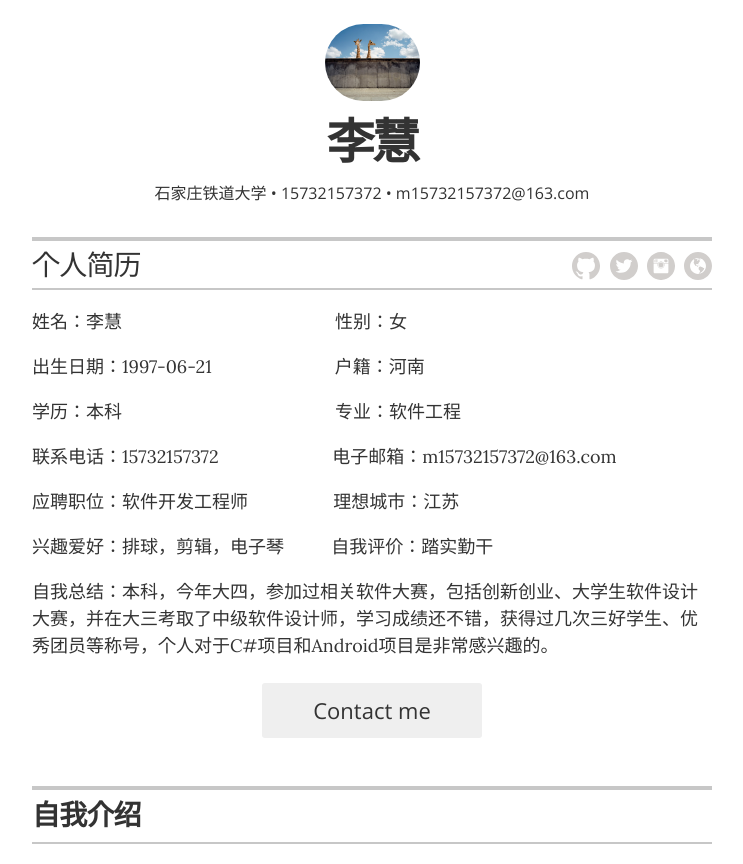
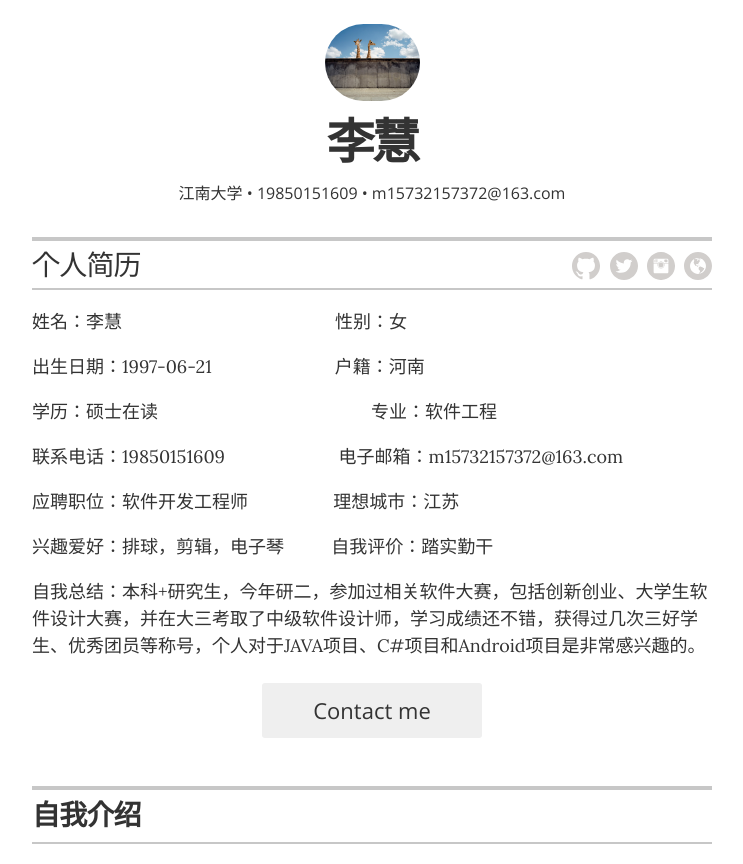
Before and after one commit to Rebecca3150/Rebecca3150.github.io, a Jekyll site: the page built from index.html, in a window 1280 px wide and 900 px high, cut to the strip 0-864 px from the top of the window. Shown: the whole strip, without its empty margins (268-1011 px from the left). Built offline with Jekyll 4.4.1, drawn with Linux system fonts in a browser that asks for light colours.

Commit message:
Update _config.yml

```diff
--- a/_config.yml
+++ b/_config.yml
@@ -14,22 +14,22 @@ resume_name:                    "李慧"
 resume_title:                   "个人简历"
 
 # used for the contact button in _layouts/resume.html
-resume_contact_email:           "15732157372@163.com"
+resume_contact_email:           "m15732157372@163.com"
 
 # the next two items are used for schema itemprops in _layouts/resume.html
-resume_contact_telephone:       "15732157372"
-resume_contact_address:         "石家庄铁道大学"
+resume_contact_telephone:       "19850151609"
+resume_contact_address:         "江南大学"
 
-resume_header_contact_info:     "石家庄铁道大学 • 15732157372 • m15732157372@163.com"
+resume_header_contact_info:     "江南大学 • 19850151609 • m15732157372@163.com"
 display_header_contact_info:    "true"
 
 resume_header_intro: "<p>姓名：李慧 &nbsp;&nbsp;&nbsp;&nbsp;&nbsp;&nbsp;&nbsp;&nbsp;&nbsp;&nbsp;&nbsp;&nbsp;&nbsp;&nbsp;&nbsp;&nbsp;&nbsp;&nbsp;&nbsp;&nbsp;&nbsp;&nbsp;&nbsp;&nbsp;&nbsp;&nbsp;&nbsp;&nbsp;&nbsp;&nbsp;&nbsp;&nbsp;&nbsp;&nbsp;&nbsp;&nbsp;&nbsp;&nbsp;&nbsp;&nbsp;&nbsp;&nbsp;&nbsp; 性别：女</p>
 <p>出生日期：1997-06-21 &nbsp;&nbsp;&nbsp;&nbsp;&nbsp;&nbsp;&nbsp;&nbsp;&nbsp;&nbsp;&nbsp;&nbsp;&nbsp;&nbsp;&nbsp;&nbsp;&nbsp;&nbsp;&nbsp;&nbsp;&nbsp;&nbsp;&nbsp;&nbsp; 户籍：河南</p>
-<p>学历：本科 &nbsp;&nbsp;&nbsp;&nbsp;&nbsp;&nbsp;&nbsp;&nbsp;&nbsp;&nbsp;&nbsp;&nbsp;&nbsp;&nbsp;&nbsp;&nbsp;&nbsp;&nbsp;&nbsp;&nbsp;&nbsp;&nbsp;&nbsp;&nbsp;&nbsp;&nbsp;&nbsp;&nbsp;&nbsp;&nbsp;&nbsp;&nbsp;&nbsp;&nbsp;&nbsp;&nbsp;&nbsp;&nbsp;&nbsp;&nbsp;&nbsp;&nbsp;&nbsp; 专业：软件工程</p>
-<p>联系电话：15732157372 &nbsp;&nbsp;&nbsp;&nbsp;&nbsp;&nbsp;&nbsp;&nbsp;&nbsp;&nbsp;&nbsp;&nbsp;&nbsp;&nbsp;&nbsp;&nbsp;&nbsp;&nbsp;&nbsp;&nbsp;&nbsp;&nbsp; 电子邮箱：m15732157372@163.com</p>
+<p>学历：硕士在读 &nbsp;&nbsp;&nbsp;&nbsp;&nbsp;&nbsp;&nbsp;&nbsp;&nbsp;&nbsp;&nbsp;&nbsp;&nbsp;&nbsp;&nbsp;&nbsp;&nbsp;&nbsp;&nbsp;&nbsp;&nbsp;&nbsp;&nbsp;&nbsp;&nbsp;&nbsp;&nbsp;&nbsp;&nbsp;&nbsp;&nbsp;&nbsp;&nbsp;&nbsp;&nbsp;&nbsp;&nbsp;&nbsp;&nbsp;&nbsp;&nbsp;&nbsp;&nbsp; 专业：软件工程</p>
+<p>联系电话：19850151609 &nbsp;&nbsp;&nbsp;&nbsp;&nbsp;&nbsp;&nbsp;&nbsp;&nbsp;&nbsp;&nbsp;&nbsp;&nbsp;&nbsp;&nbsp;&nbsp;&nbsp;&nbsp;&nbsp;&nbsp;&nbsp;&nbsp; 电子邮箱：m15732157372@163.com</p>
 <p>应聘职位：软件开发工程师 &nbsp;&nbsp;&nbsp;&nbsp;&nbsp;&nbsp;&nbsp;&nbsp;&nbsp;&nbsp;&nbsp;&nbsp;&nbsp;&nbsp;&nbsp;&nbsp;&nbsp;理想城市：江苏 </p>
 <p>兴趣爱好：排球，剪辑，电子琴 &nbsp;&nbsp;&nbsp;&nbsp; &nbsp;&nbsp;&nbsp;&nbsp;自我评价：踏实勤干</p>
-<p>自我总结：本科，今年大四，参加过相关软件大赛，包括创新创业、大学生软件设计大赛，并在大三考取了中级软件设计师，学习成绩还不错，获得过几次三好学生、优秀团员等称号，个人对于C#项目和Android项目是非常感兴趣的。</p>"
+<p>自我总结：本科+研究生，今年研二，参加过相关软件大赛，包括创新创业、大学生软件设计大赛，并在大三考取了中级软件设计师，学习成绩还不错，获得过几次三好学生、优秀团员等称号，个人对于JAVA项目、C#项目和Android项目是非常感兴趣的。</p>"
 
 # use "yes" to display the email contact button,
 # "no" to display an "I'm not looking for work" message,
```
